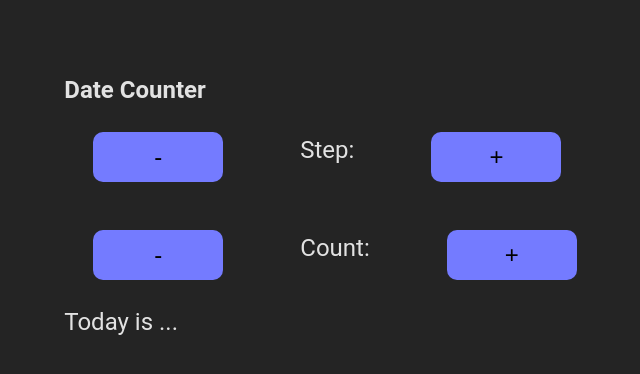
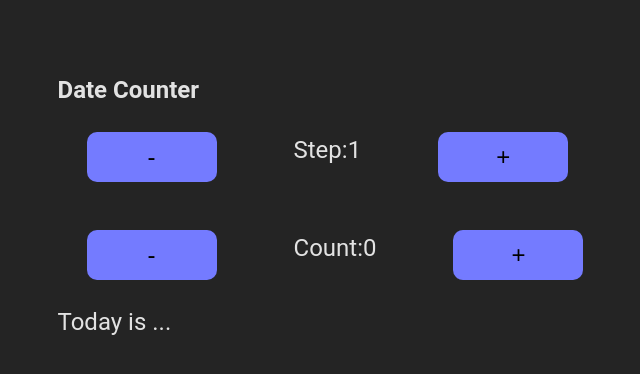
Before and after one commit to naLeilan/All-Challenges, a React (Vite) app: page /datecounter in a window 1280 px wide. Shown: the top 374 px of the page, without its empty margins (305-945 px from the left). Built offline with nearby package versions, Linux system fonts and the light colour scheme.

Commit message:
aded logic phase 1

```diff
--- a/src/pages/DateCounter.jsx
+++ b/src/pages/DateCounter.jsx
@@ -1,16 +1,45 @@
+import { useState } from "react";
+
 function DateCounter() {
+  const [step, setStep] = useState(1);
+  const [count, setCount] = useState(0);
+
+  function handleStepPrev() {
+    if (step > 1) setStep((s) => s - 1);
+  }
+
+  function handleStepNext() {
+    setStep((s) => s + 1);
+  }
+
+  function handleCountPrev() {
+    if (count > 1) setCount((c) => c - 1);
+  }
+
+  function handleCountNext() {
+    setCount((c) => c + 1);
+  }
+
   return (
     <div className="datecount">
       <h4>Date Counter</h4>
       <div className="step">
-        <button className="btn">-</button>
-        <p>Step:</p>
-        <button className="btn">+</button>
+        <button className="btn" onClick={handleStepPrev}>
+          -
+        </button>
+        <p>Step:{step} </p>
+        <button className="btn" onClick={handleStepNext}>
+          +
+        </button>
       </div>
       <div className="count">
-        <button className="btn">-</button>
-        <p>Count:</p>
-        <button className="btn">+</button>
+        <button className="btn" onClick={handleCountPrev}>
+          -
+        </button>
+        <p>Count:{count} </p>
+        <button className="btn" onClick={handleCountNext}>
+          +
+        </button>
       </div>
       <p>Today is ...</p>
     </div>
```
